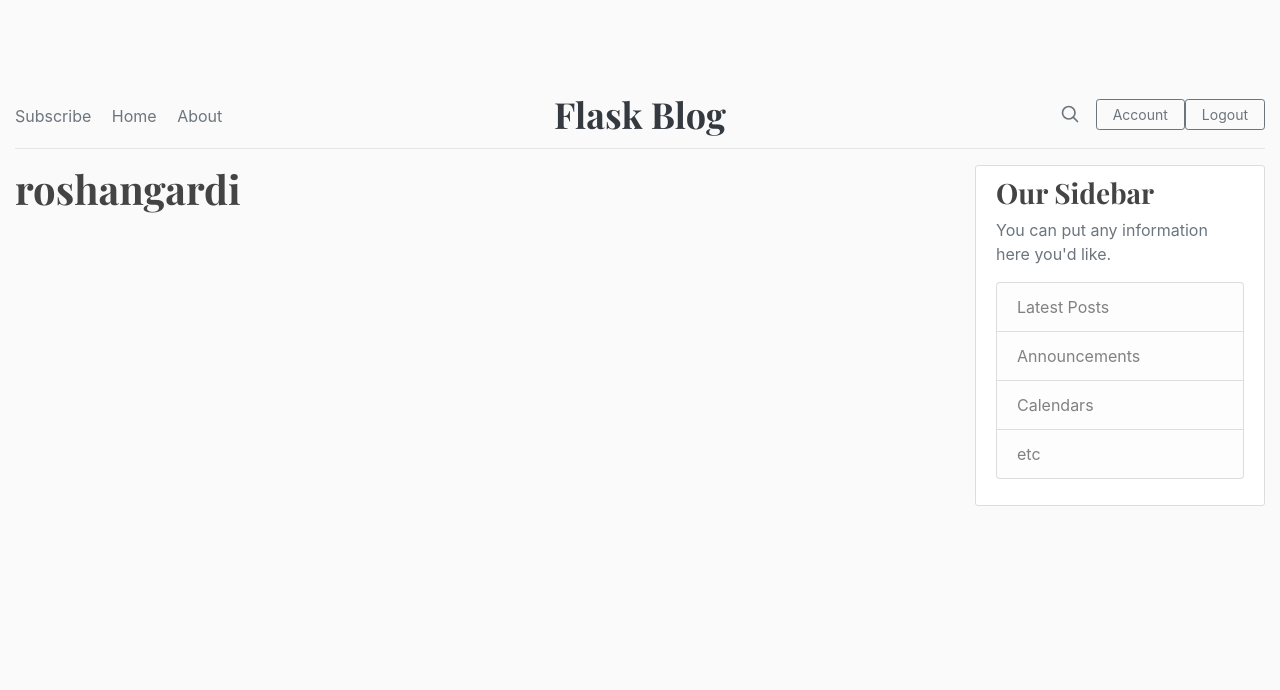
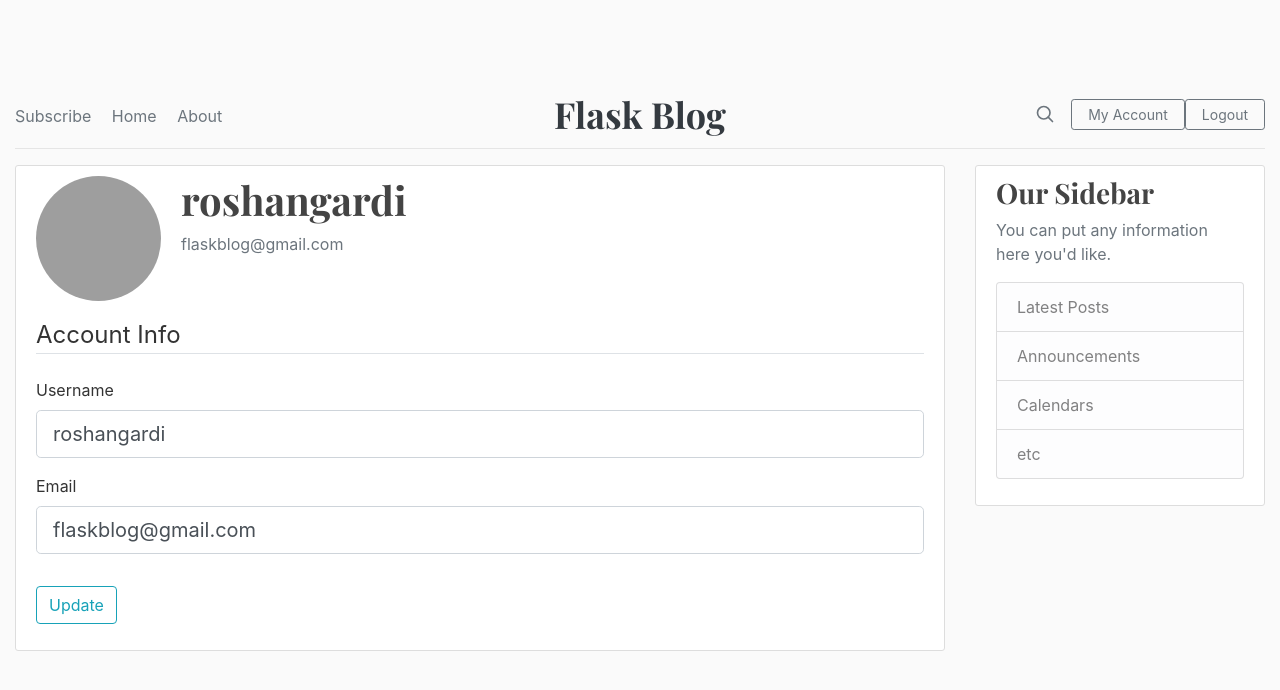
Before and after one commit to roshangardi/Python-Flask-Blog-Application, a Flask app: page /account in a window 1280 px wide. Shown: the top 690 px of the page. Run offline with Flask 2, Linux system fonts and the light colour scheme; a user stored in the database is signed in; some libraries are stand-ins or nearby versions; grey boxes are pictures that could not be loaded.

Commit message:
account page and profile picture realted changes

```diff
--- a/flaskblog/forms.py
+++ b/flaskblog/forms.py
@@ -1,17 +1,15 @@
 from flask_wtf import FlaskForm
+from flask_login import current_user
 from wtforms import StringField, PasswordField, SubmitField, BooleanField
 from wtforms.validators import DataRequired, Length, Email, EqualTo, ValidationError
 from flaskblog.models import User
 
 
 class RegistrationForm(FlaskForm):
-    username = StringField('Username',
-                           validators=[DataRequired(), Length(min=2, max=20)])
-    email = StringField('Email',
-                        validators=[DataRequired(), Email()])
+    username = StringField('Username', validators=[DataRequired(), Length(min=2, max=20)])
+    email = StringField('Email', validators=[DataRequired(), Email()])
     password = PasswordField('Password', validators=[DataRequired()])
-    confirm_password = PasswordField('Confirm Password',
-                                     validators=[DataRequired(), EqualTo('password')])
+    confirm_password = PasswordField('Confirm Password', validators=[DataRequired(), EqualTo('password')])
     submit = SubmitField('Sign Up')
 
     def validate_username(self, username):
@@ -26,8 +24,24 @@ class RegistrationForm(FlaskForm):
 
 
 class LoginForm(FlaskForm):
-    email = StringField('Email',
-                        validators=[DataRequired(), Email()])
+    email = StringField('Email', validators=[DataRequired(), Email()])
     password = PasswordField('Password', validators=[DataRequired()])
     remember = BooleanField('Remember Me')
     submit = SubmitField('Login')
+
+class UpdateAccountForm(FlaskForm):
+    username = StringField('Username', validators=[DataRequired(), Length(min=2, max=20)])
+    email = StringField('Email', validators=[DataRequired(), Email()])
+    submit = SubmitField('Update')
+
+    def validate_username(self, username):
+        if username.data != current_user.username:
+            user = User.query.filter_by(username=username.data).first()
+            if user:
+                raise ValidationError('That username is taken. Please choose a different one.')
+
+    def validate_email(self, email):
+        if email.data != current_user.email:
+            user = User.query.filter_by(email=email.data).first()
+            if user:
+                raise ValidationError('That email is taken. Please choose a different one.')
--- a/flaskblog/routes.py
+++ b/flaskblog/routes.py
@@ -1,6 +1,6 @@
 from flask import render_template, url_for, flash, redirect, request
 from flaskblog import app, db, bcrypt
-from flaskblog.forms import RegistrationForm, LoginForm
+from flaskblog.forms import RegistrationForm, LoginForm, UpdateAccountForm
 from flaskblog.models import User, Post
 from flask_login import login_user, current_user, logout_user, login_required
 
@@ -68,7 +68,18 @@ def logout():
     return redirect(url_for('home'))
 
 
-@app.route("/account")
+@app.route("/account", methods=['GET', 'POST'])
 @login_required
 def account():
-    return render_template('account.html', title='Account')
+    form = UpdateAccountForm()
+    if form.validate_on_submit():
+        current_user.username = form.username.data
+        current_user.email = form.email.email
+        db.session.commit()
+        flash('Your account has been updated!', 'success')
+        return redirect(url_for('account'))
+    elif request.method == 'GET':
+        form.username.data = current_user.username
+        form.email.data = current_user.email
+    image_file = url_for('static',filename='profile_pics/'+ current_user.image_file)
+    return render_template('account.html', title=current_user.username, image_file=image_file,form=form)
--- a/flaskblog/templates/account.html
+++ b/flaskblog/templates/account.html
@@ -1,4 +1,47 @@
 {% extends "layout.html" %}
 {% block content %}
-    <h1>{{ current_user.username }}</h1>
+    <div class="content-section">
+      <div class="media">
+        <img class="rounded-circle account-img" src={{image_file}}>
+        <div class="media-body">
+          <h2 class="account-heading">{{ current_user.username }}</h2>
+          <p class="text-secondary">{{ current_user.email }}</p>
+        </div>
+      </div>
+        <form method="POST" action="">
+            {{ form.hidden_tag() }}
+            <fieldset class="form-group">
+                <legend class="border-bottom mb-4">Account Info</legend>
+                <div class="form-group">
+                    {{ form.username.label(class="form-control-label") }}
+                    {% if form.username.errors %}
+                        {{ form.username(class="form-control form-control-lg is-invalid") }}
+                        <div class="invalid-feedback">
+                            {% for error in form.username.errors %}
+                                <span>{{ error }}</span>
+                            {% endfor %}
+                        </div>
+                    {% else %}
+                        {{ form.username(class="form-control form-control-lg") }}
+                    {% endif %}
+                </div>
+                <div class="form-group">
+                    {{ form.email.label(class="form-control-label") }}
+                    {% if form.email.errors %}
+                        {{ form.email(class="form-control form-control-lg is-invalid") }}
+                        <div class="invalid-feedback">
+                            {% for error in form.email.errors %}
+                                <span>{{ error }}</span>
+                            {% endfor %}
+                        </div>
+                    {% else %}
+                        {{ form.email(class="form-control form-control-lg") }}
+                    {% endif %}
+                </div>
+            </fieldset>
+            <div class="form-group">
+                {{ form.submit(class="btn btn-outline-info") }}
+            </div>
+        </form>
+    </div>
 {% endblock content %}
--- a/flaskblog/templates/layout.html
+++ b/flaskblog/templates/layout.html
@@ -25,14 +25,14 @@
               <a class="text-muted" href="{{ url_for('about') }}">About</a>
           </div>
           <div class="col-4 text-center">
-            <a class="blog-header-logo text-dark" href="/">Flask Blog</a>
+              <a class="blog-header-logo text-dark" href="/">Flask Blog</a>
           </div>
           <div class="col-4 d-flex justify-content-end align-items-center">
             <a class="text-muted" href="#">
               <svg xmlns="http://www.w3.org/2000/svg" width="20" height="20" viewBox="0 0 24 24" fill="none" stroke="currentColor" stroke-width="2" stroke-linecap="round" stroke-linejoin="round" class="mx-3"><circle cx="10.5" cy="10.5" r="7.5"></circle><line x1="21" y1="21" x2="15.8" y2="15.8"></line></svg>
             </a>
               {% if current_user.is_authenticated %}
-                <a class="btn btn-sm btn-outline-secondary px-3" href="{{ url_for('account') }}">Account</a>
+                <a class="btn btn-sm btn-outline-secondary px-3" href="{{ url_for('account') }}">My Account</a>
                 <a class="btn btn-sm btn-outline-secondary px-3" href="{{ url_for('logout') }}">Logout</a>
               {% else %}
                   <a class="btn btn-sm btn-outline-secondary px-3" href="{{ url_for('login') }}">Login</a>
```
Also changed, not shown: flaskblog/site.db, flaskblog/static/profile_pics/roshan.jpeg (added), 1 other file.
